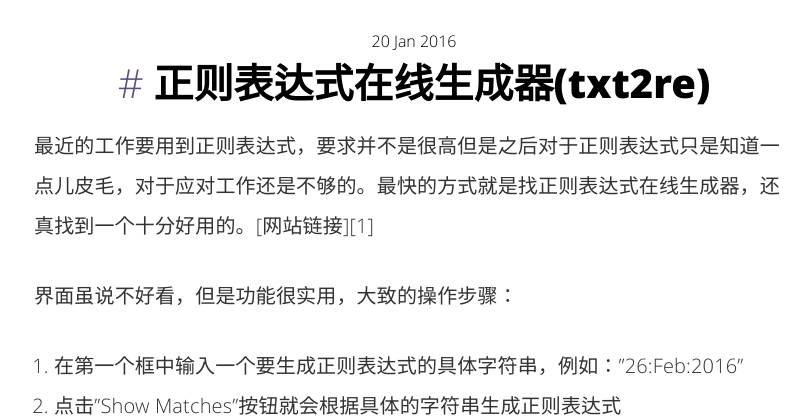
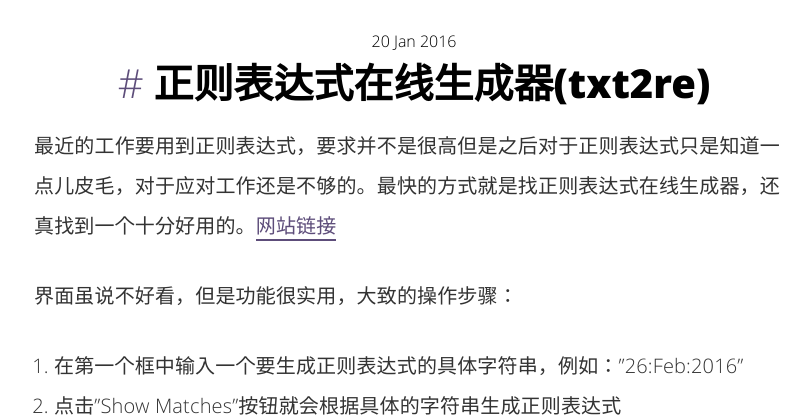
Before and after one commit to crimps/crimps.github.io, a Jekyll site: the page built from _posts/2016-01-20-正则表达式在线生成器txt2re.md, in a window 1280 px wide. Shown: the part 200-617 px from the top of the page, without its empty margins (226-1037 px from the left). Built offline with Jekyll 4.4.1, drawn with Linux system fonts in a browser that asks for light colours; comment, search, counter and statistics services are not loaded; some of the changed lines change nothing that is shown; some of the changed text lies outside the part shown.

Commit message:
正则表达式在线生成器txt2re

```diff
--- a/_posts/2016-01-20-正则表达式在线生成器txt2re.md
+++ b/_posts/2016-01-20-正则表达式在线生成器txt2re.md
@@ -21,4 +21,4 @@ twitter_text: ''
 
 不过遗憾的是，对于中文会出现乱码
 
-[1]： <http://www.txt2re.com>
+[1]:http://www.txt2re.com
```
